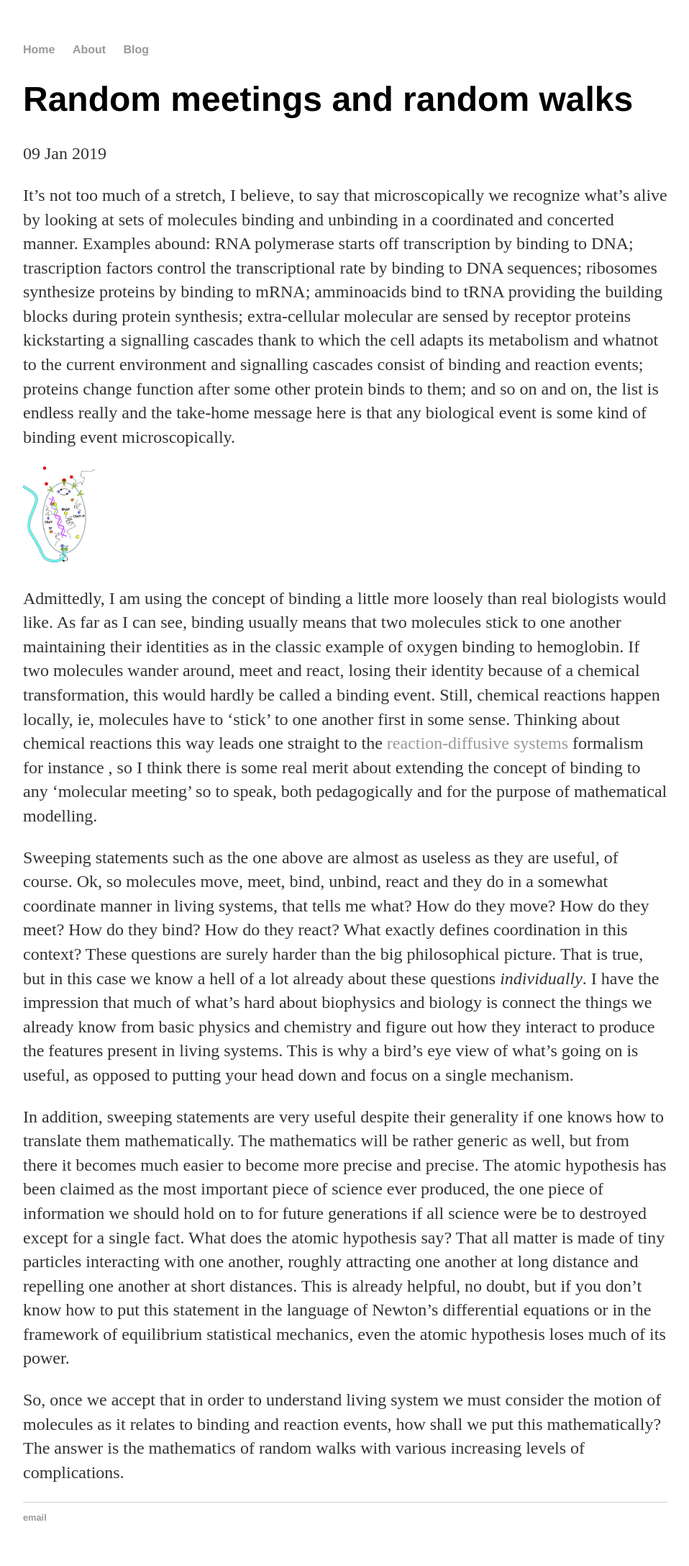
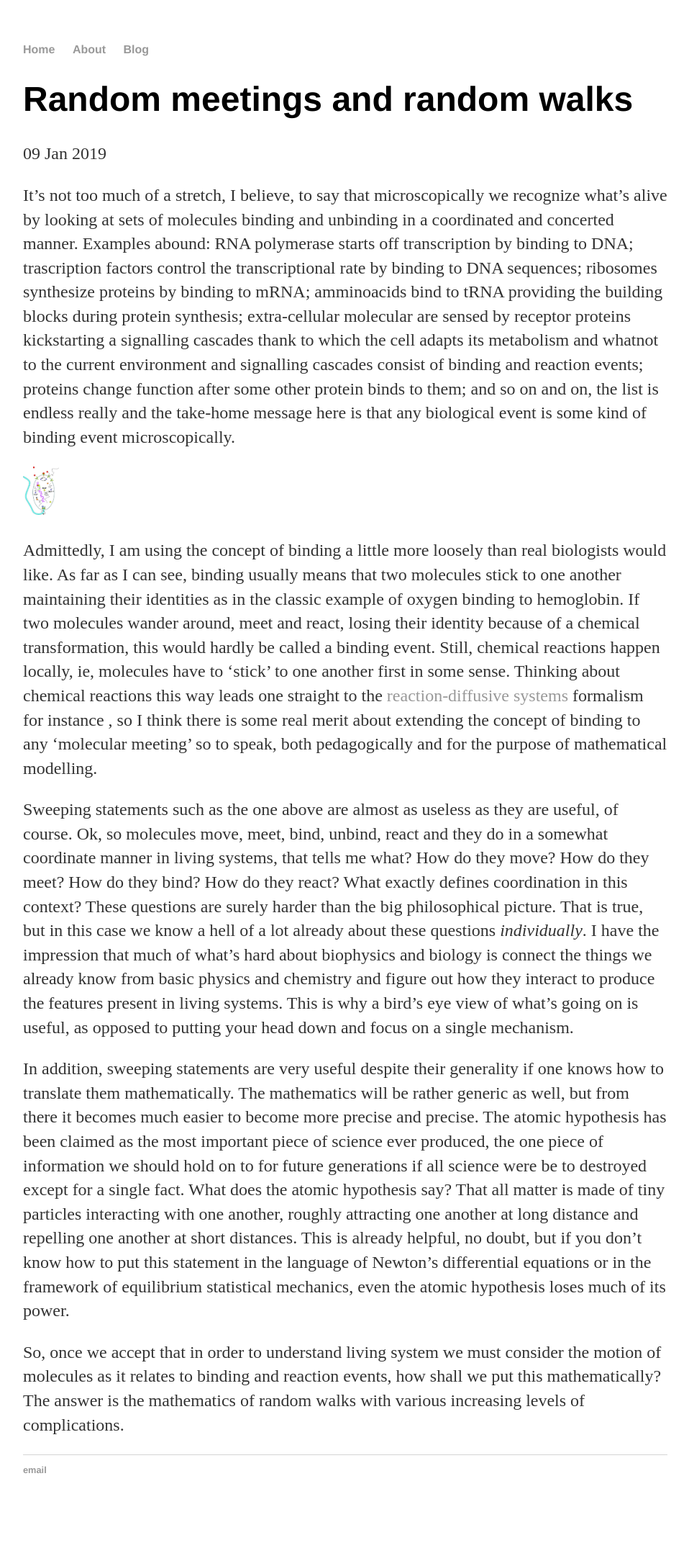
Before and after one commit to ghostsandmachines/ghostsandmachines.github.io, a Jekyll site: the page built from _posts/2019-01-09-ghost-and-machines-site-launched.md, in a window 1280 px wide. Shown: the whole page at 72% size, without its empty margins (160-1118 px from the left). Built offline with Jekyll 4.4.1, drawn with Linux system fonts in a browser that asks for light colours; after the commit the page ends 2109 px from its top, so only the background shows below that.

Commit message:
Update 2019-01-09-ghost-and-machines-site-launched.md

```diff
--- a/_posts/2019-01-09-ghost-and-machines-site-launched.md
+++ b/_posts/2019-01-09-ghost-and-machines-site-launched.md
@@ -6,7 +6,7 @@
 
 It's not too much of a stretch, I believe, to say that microscopically we recognize what's alive by looking at sets of molecules binding and unbinding in a coordinated and concerted manner. Examples abound: RNA polymerase starts off transcription by binding to DNA; trascription factors control the transcriptional rate by binding to DNA sequences; ribosomes synthesize proteins by binding to mRNA; amminoacids bind to tRNA providing the building blocks during protein synthesis; extra-cellular molecular are sensed by receptor proteins kickstarting a signalling cascades thank to which the cell adapts its metabolism and whatnot to the current environment and signalling cascades consist of binding and reaction events; proteins change function after some other protein binds to them; and so on and on, the list is endless really and the take-home message here is that any biological event is some kind of binding event microscopically.
 
-<img src="{{ site.url }}/blog/img/2019-01-09-bindings.jpg" class="center" alt="bindings" width="100"/>
+<img src="{{ site.url }}/blog/img/2019-01-09-bindings.jpg" class="center" alt="bindings" width="50"/>
 
 <!--![bindings]({{ site.url }}/blog/img/2019-01-09-bindings.jpg =50x150)-->
 
```
